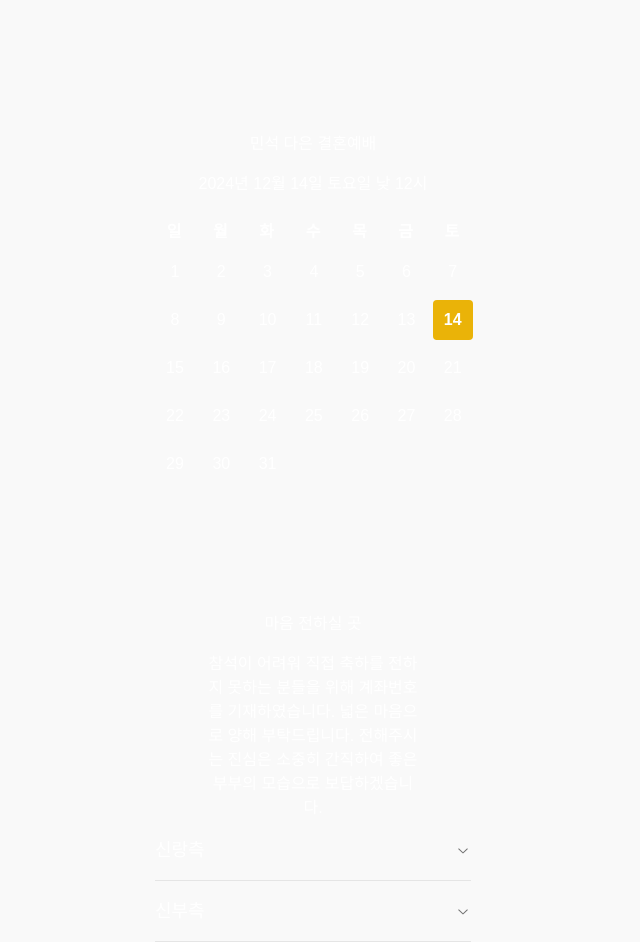
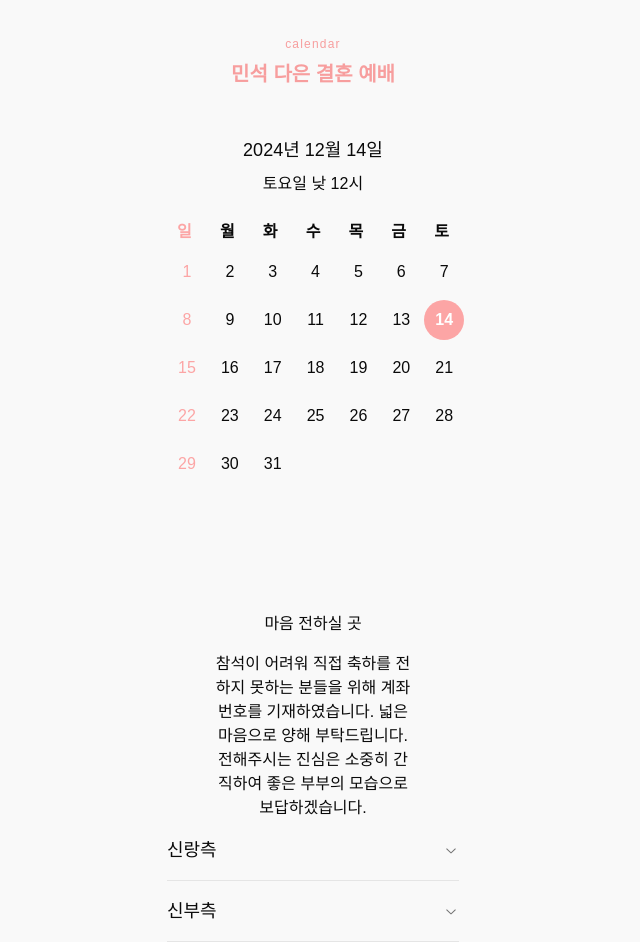
Before and after one commit to sht02048/wedding-invitation, a Next.js app: page / in a window 1280 px wide. Shown: the part 600-1542 px from the top of the page, without its empty margins (327-967 px from the left). Built offline with nearby package versions, Linux system fonts and the light colour scheme; a web font is replaced by a local one.

Commit message:
💄 캘린더 머릿말 스타일 변경

```diff
--- a/app/layout.tsx
+++ b/app/layout.tsx
@@ -20,7 +20,7 @@ export default function RootLayout({
 }>) {
   return (
     <html lang="ko">
-      <body className={`bg-[#f9f9f9] py-10 px-2 ${myFont.className}`}>
+      <body className={`bg-[#f9f9f9] py-10 px-14 ${myFont.className}`}>
         <Layout>
           {children}
         </Layout>
--- a/components/sections/account/index.tsx
+++ b/components/sections/account/index.tsx
@@ -3,7 +3,7 @@ import Body from "./body";
 
 export default function Account() {
   return (
-    <div className="text-white text-center">
+    <div>
       <Header />
       <Body />
     </div>
--- a/components/sections/calender/body.tsx
+++ b/components/sections/calender/body.tsx
@@ -1,28 +1,39 @@
+import { cn } from "@/lib/utils";
+
 export default function Body() {
   const daysOfWeek = ['일', '월', '화', '수', '목', '금', '토'];
   const daysInMonth = 31;
   const dates = Array.from({ length: daysInMonth}, (_, index) => index + 1);
 
   return (
-    <div className="flex flex-col items-center">
+    <div className="flex flex-col items-center gap-6">
+      <div className="flex flex-col gap-2">
+        <span className="text-lg font-medium">2024년 12월 14일</span>
+        <span>토요일 낮 12시</span>
+      </div>
       <div className="grid grid-cols-7 gap-2">
-        {daysOfWeek.map((day, index) => (
-          <div key={index} className="text-center font-semibold">
+        {daysOfWeek.map((day, index) => {
+          const isSunday = index % 7 === 0;
+
+          return (
+            <div key={index} className={cn("text-center font-semibold", isSunday && "text-red-300")}>
               {day}
             </div>
-        ))}
-        {dates.map((date, index) => (
+          )
+        })}
+        {dates.map((date, index) => {
+          const isSunday = index % 7 === 0;
+          const isWeddingDay = date === 14;
+
+          return (
             <div
               key={index}
-            className={`w-10 h-10 flex items-center justify-center rounded ${
-              date === 14
-                ? 'bg-yellow-500 font-bold border-yellow-700'
-                : ''
-            }`}
+              className={cn(`w-10 h-10 flex items-center justify-center rounded`, isWeddingDay && "bg-red-300 font-bold rounded-full text-white", isSunday && "text-red-300")}
             >
               {date}
             </div>
-        ))}
+          )
+        })}
       </div>
     </div>
   );
--- a/components/sections/calender/header.tsx
+++ /dev/null
@@ -1,8 +0,0 @@
-export default function Header() {
-  return(
-    <div className="flex flex-col gap-4">
-      <h1>민석 다은 결혼예배</h1>
-      <span>2024년 12월 14일 토요일 낮 12시</span>
-    </div>
-  );
-}
--- a/components/sections/calender/index.tsx
+++ b/components/sections/calender/index.tsx
@@ -1,10 +1,10 @@
+import SectionTitle from "@/components/ui/sectionTitle";
 import Body from "./body";
-import Header from "./header";
 
 export default function Calender() {
   return (
-    <div className="flex flex-col text-center text-white gap-6">
-      <Header />
+    <div>
+      <SectionTitle subTitle="calendar" mainTitle="민석 다은 결혼 예배" />
       <Body />
     </div>
   )
--- a/components/sections/intro/message.tsx
+++ b/components/sections/intro/message.tsx
@@ -2,7 +2,7 @@ import Paragraph from "./paragraph";
 
 export default function Message() {
   return (
-    <div className="flex flex-col gap-8 px-10">
+    <div className="flex flex-col gap-8">
         <p>2016년 7월, 서로가 보석처럼 찾아왔습니다.</p>
       <Paragraph>
         <p>다은이와 함께하며 내 것을 양보하고</p>
```
Lines whose indentation alone changed are shown as unchanged.
